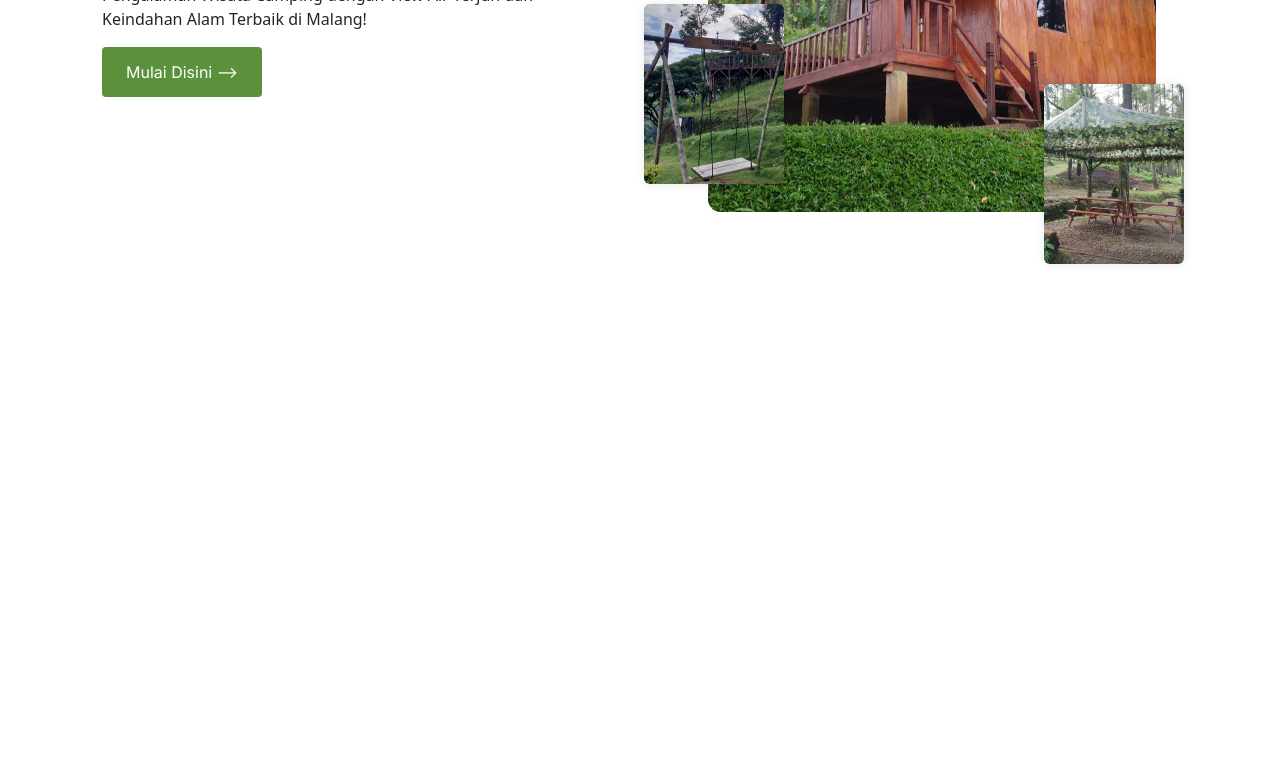
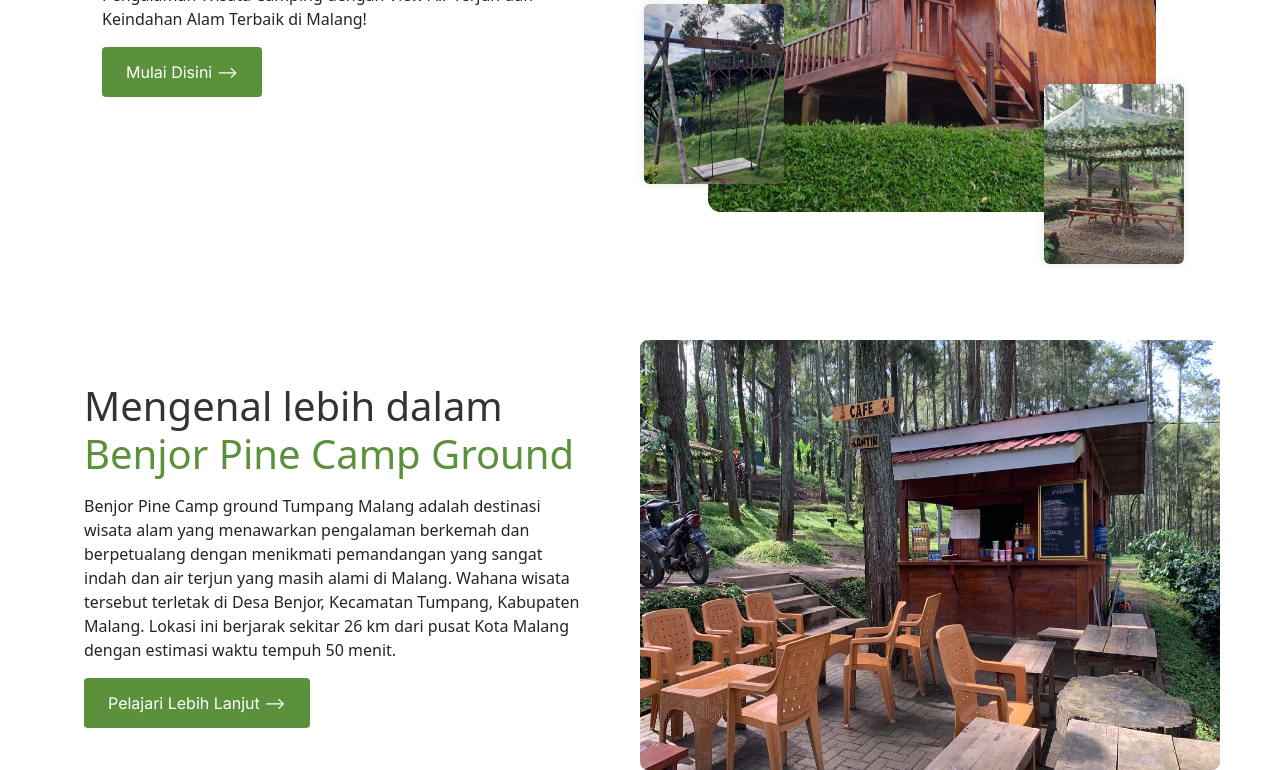
Before and after one commit to Aimannawal/Benjor-Pine, a plain HTML site: page index.html in a window 1280 px wide. Shown: the part 364-1134 px from the top of the page. Before the commit the page ends 800 px from the top, so only its background shows below. Drawn offline with nearby package versions, Linux system fonts and the light colour scheme.

Commit message:
Add about section and adjust hero section height for improved layout

```diff
--- /dev/null
+++ b/assets/css/about.css
@@ -0,0 +1,58 @@
+.about {
+    margin-top: 8rem;
+    width: 100%;
+}
+
+.about-wrapper {
+    width: 100%;
+    display: flex;
+    justify-content: center;
+}
+
+.about-content {
+    gap: 2rem;
+}
+
+.about-left {
+    width: 50%;
+    float: left;
+}
+
+.about-left .headline-title h1 {
+    font-size: 2rem;
+    color: #333;
+    margin-bottom: 1rem;
+}
+
+.about-right {
+    /* width: 50%; */
+    float: right;
+}
+
+.about-image {
+    width: 580px;
+    height: 430px;
+    border-radius: 8px;
+    overflow: hidden;
+}
+
+.about-image img {
+    width: 100%;
+    height: 100%;
+}
+
+@media (max-width : 768px) {
+    .about-wrapper {
+        width: 100%;
+        display: flex;
+        justify-content: start;
+    }
+    /* .about-right {
+        display: none;
+    } */
+
+    .about-left {
+        width: 100%;
+        padding: 2rem;
+    }
+}
--- a/assets/css/hero.css
+++ b/assets/css/hero.css
@@ -182,7 +182,7 @@
         justify-content: center;
         align-items: center;
         text-align: center;
-        height: 100vh;
+        height: 90dvh;
         padding-inline: 2rem;
     }
     .hero-right {
--- a/index.html
+++ b/index.html
@@ -8,6 +8,7 @@
     <link rel="stylesheet" href="assets/css/navbar.css">
     <link rel="stylesheet" href="assets/css/hero.css">
     <link rel="stylesheet" href="assets/css/styles.css">
+    <link rel="stylesheet" href="assets/css/about.css">
 
     <!-- font -->
     <link rel="stylesheet" href="https://fonts.googleapis.com/css2?family=Inter:wght@400;500;600;700&display=swap">
@@ -17,7 +18,7 @@
     <title>Hello, world!</title>
   </head>
   <body>
-    <section class="navbar-section">
+    <section class="navbar-section" id="navbar">
         <nav class="navbar navbar-expand-lg navbar-light fixed-top">
             <div class="container">
                 <a class="navbar-brand" href="#">
@@ -56,7 +57,7 @@
         </nav>
     </section>
 
-    <section class="hero ">
+    <section class="hero" id="home">
         <div class="hero-wrapper">
             <div class="hero-content d-flex justify-content-between">
                 <div class="hero-left">
@@ -93,6 +94,31 @@
         </div>
     </section>
 
+    <section class="about" id="about">
+        <div class="about-wrapper">
+            <div class="about-content d-flex justify-content-between align-items-center">
+                <div class="about-left">
+                    <div class="headline">
+                        <div class="headline-title">
+                            <h1 class="fs-1">
+                                Mengenal lebih dalam<br><span style="color: #5B913B;">Benjor Pine Camp Ground</span>
+                            </h1>
+                            <p>Benjor Pine Camp ground Tumpang Malang adalah destinasi wisata alam yang menawarkan pengalaman berkemah dan berpetualang dengan menikmati pemandangan yang sangat indah dan air terjun yang masih alami di Malang. Wahana wisata tersebut terletak di Desa Benjor, Kecamatan Tumpang, Kabupaten Malang. Lokasi ini berjarak sekitar 26 km dari pusat Kota Malang dengan estimasi waktu tempuh 50 menit. </p>
+                        </div>
+                        <div class="headline-cta">
+                            <a href="#" class="btn btn-primary">Pelajari Lebih Lanjut --></a>
+                        </div>
+                    </div>
+                </div>
+                <div class="about-right w-50">
+                    <div class="about-image">
+                        <img src="./assets/img/cafe.jpg" alt="about-image">
+                    </div>
+                </div>
+            </div>
+        </div>
+    </section>
+
     <script src="main.js"></script>
   </body>
 </html>
```
Also changed, not shown: assets/img/cafe.jpg (added), 1 other file.
